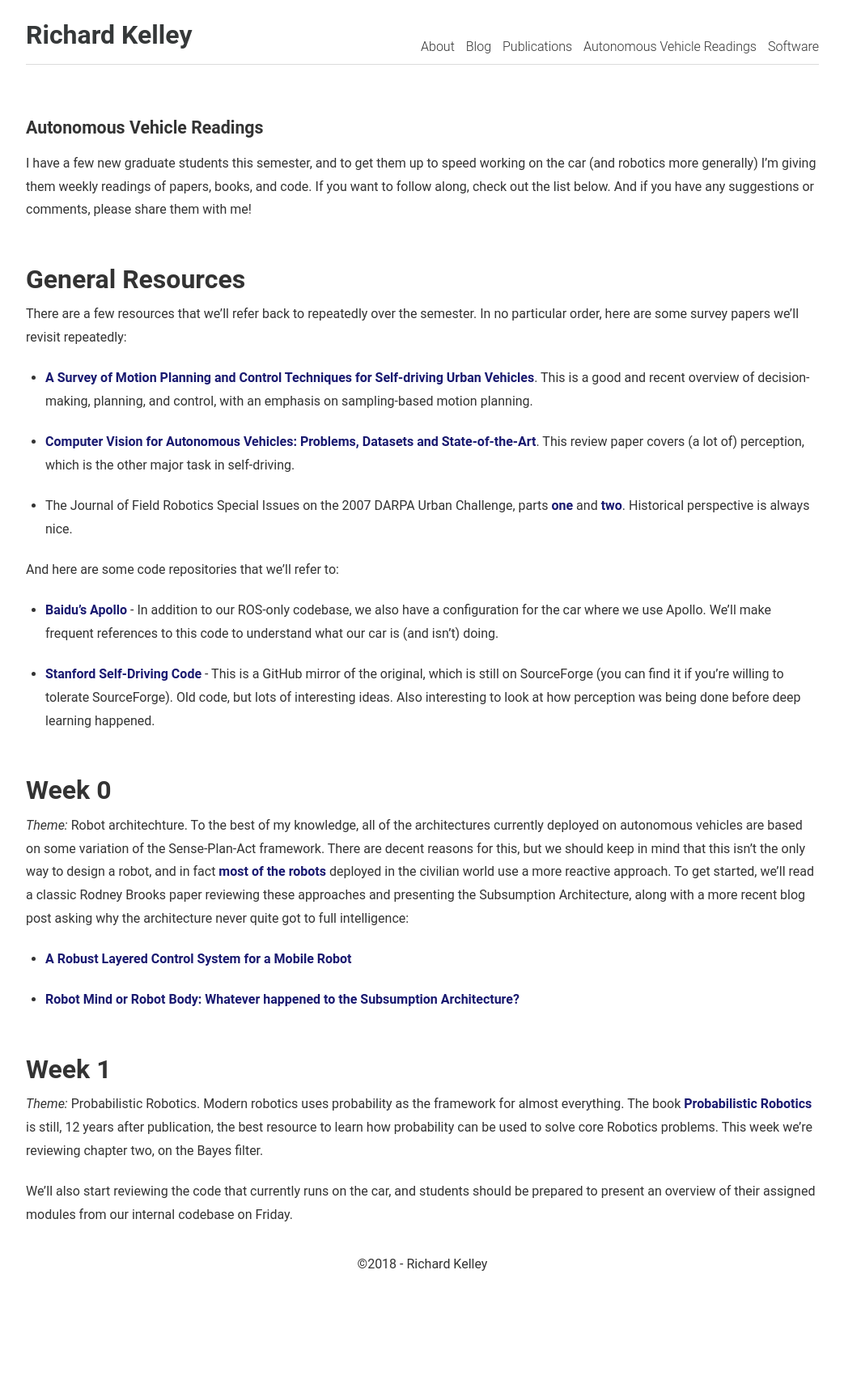
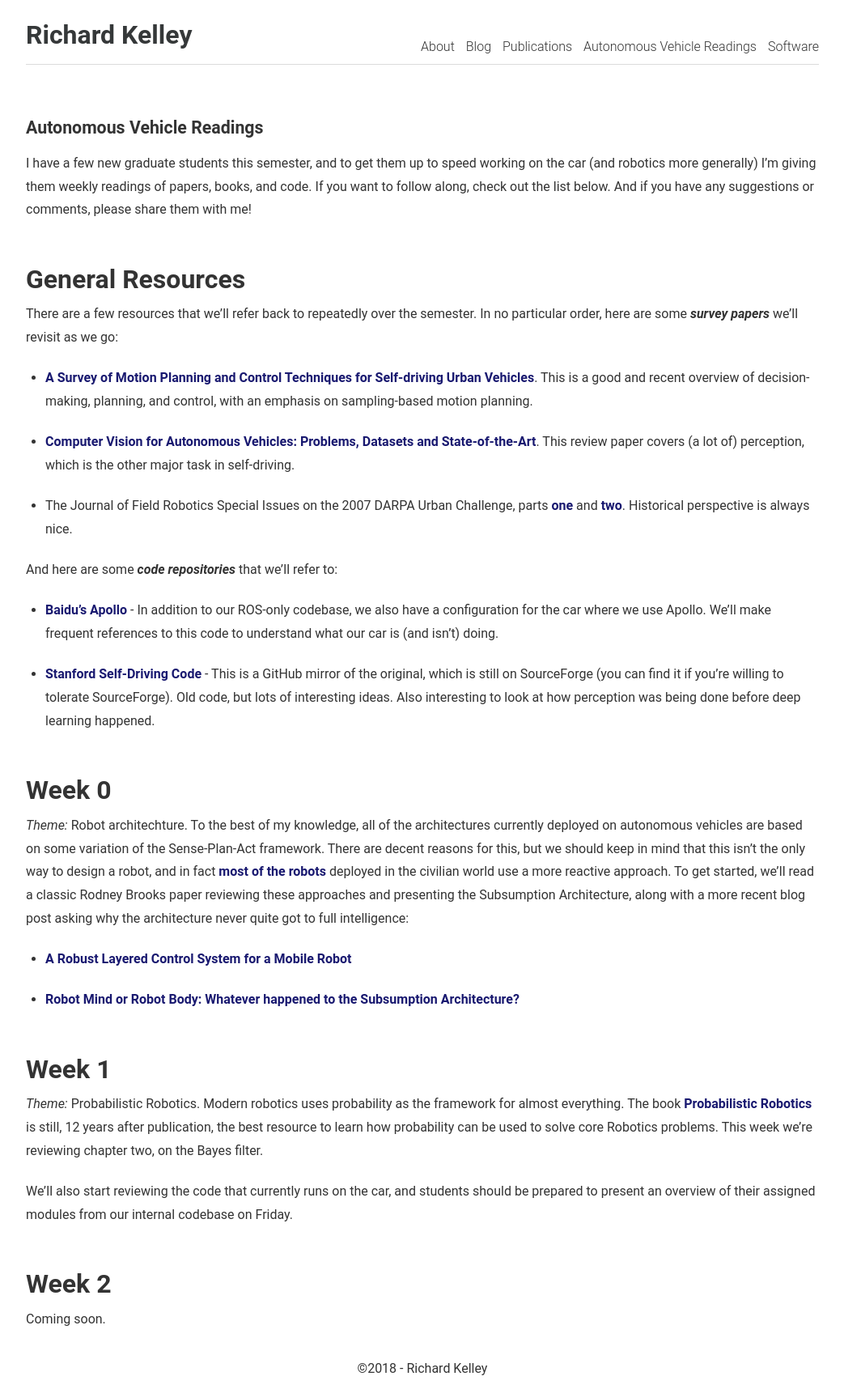
Before and after one commit to RichardKelley/richardkelley.github.io, a Jekyll site: the page built from readings.md, in a window 1280 px wide. Shown: the whole page at 81% size, without its empty margins (118-1161 px from the left). Built offline with Jekyll 4.4.1, drawn with Linux system fonts in a browser that asks for light colours; before the commit the page ends 1587 px from its top, so only the background shows below that.

Commit message:
Editing readings page.

```diff
--- a/readings.md
+++ b/readings.md
@@ -15,8 +15,8 @@ comments, please share them with me!
 ## General Resources
 
 There are a few resources that we'll refer back to repeatedly over the
-semester. In no particular order, here are some survey papers we'll
-revisit repeatedly:
+semester. In no particular order, here are some _**survey papers**_ we'll
+revisit as we go:
 
 - [A Survey of Motion Planning and Control Techniques for Self-driving
   Urban
@@ -36,7 +36,7 @@ revisit repeatedly:
   [two](https://onlinelibrary.wiley.com/toc/15564967/25/9){:target="blank"}. Historical
   perspective is always nice.
 
-And here are some code repositories that we'll refer to:
+And here are some _**code repositories**_ that we'll refer to:
 
 - [Baidu's
   Apollo](https://github.com/ApolloAuto/apollo/tree/master/modules){:target="blank"} -
@@ -84,3 +84,7 @@ we're reviewing chapter two, on the Bayes filter.
 We'll also start reviewing the code that currently runs on the car,
 and students should be prepared to present an overview of their
 assigned modules from our internal codebase on Friday.
+
+## Week 2
+
+Coming soon.
```
Also changed, not shown: _includes/header.html (line endings or trailing spaces).
